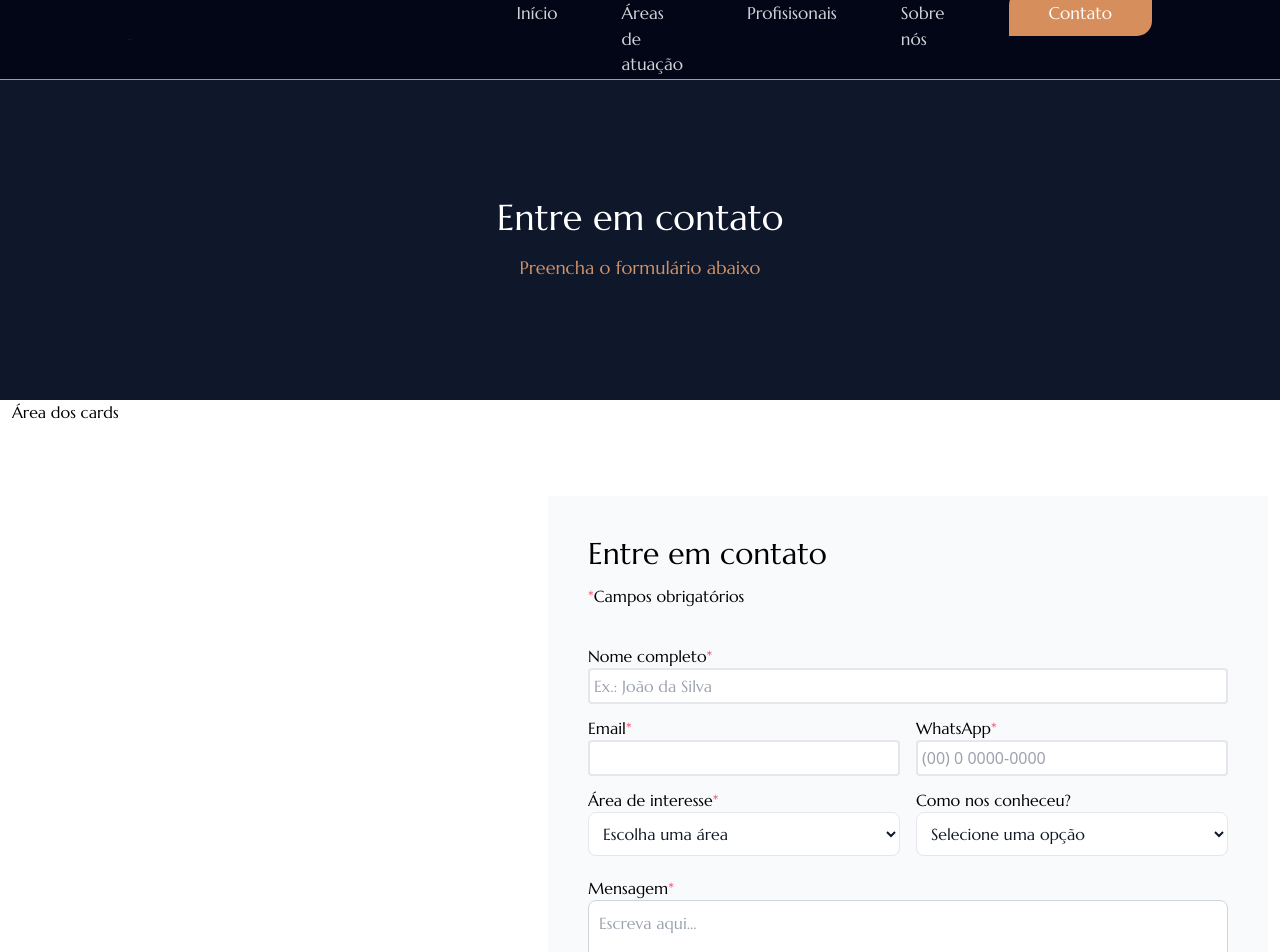
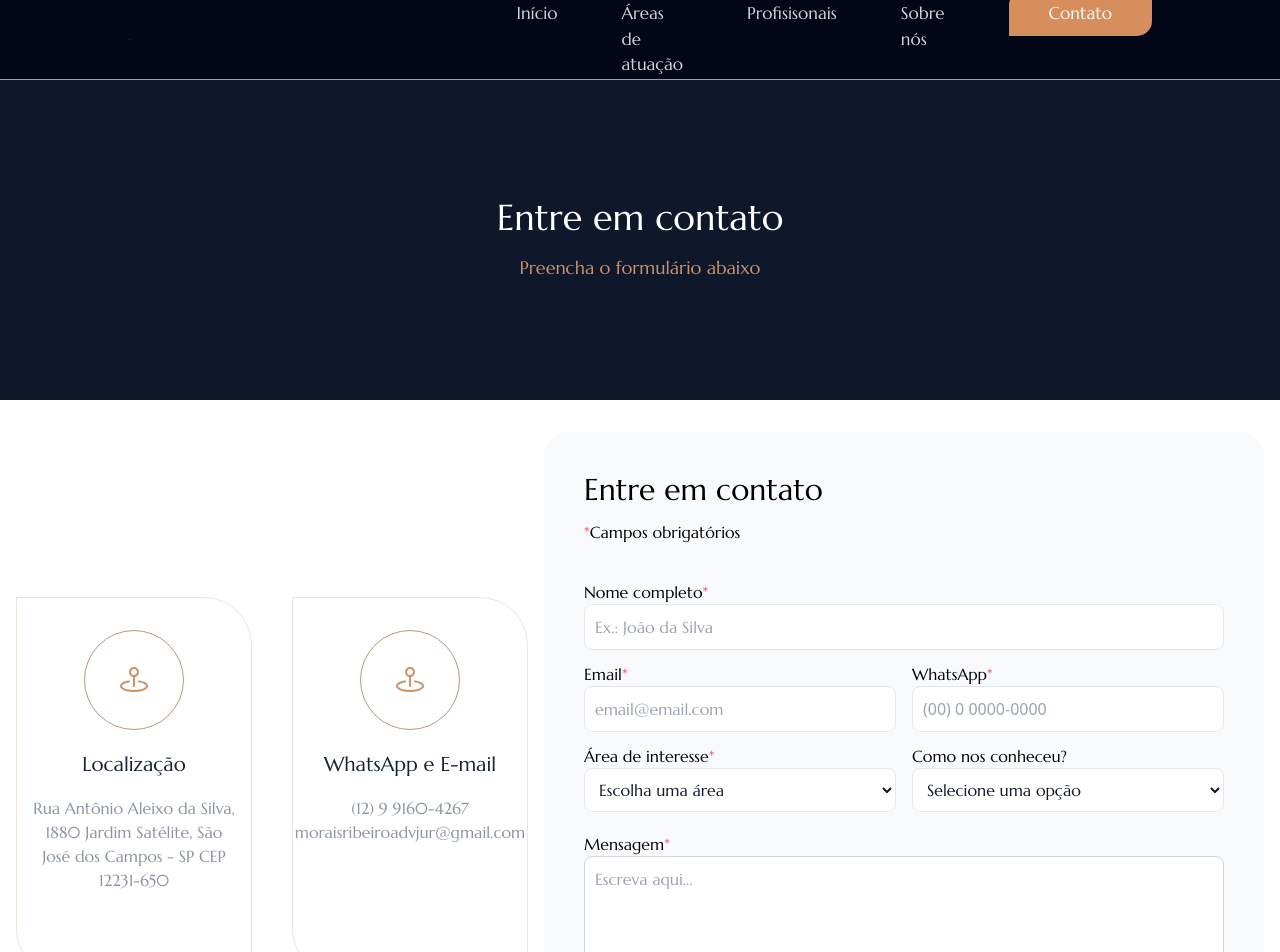
Before and after one commit to eliasacneto/moraisribeiro, a Next.js app: page /contact in a window 1280 px wide. Shown: the top 952 px of the page. Built offline with nearby package versions, Linux system fonts and the light colour scheme.

Commit message:
added card icons

```diff
--- a/app/contact/page.tsx
+++ b/app/contact/page.tsx
@@ -4,6 +4,9 @@ import Footer from '../components/Footer/Footer';
 import { Marcellus } from 'next/font/google';
 import SectionTitle from '../components/SectionTitle/SectionTitle';
 import ButtonBrown from '../components/ButtonBrown/ButtonBrown';
+import CardIcon from '../components/CardIcon/CardIcon';
+import PinLocation from '../../public/images/location.svg'
+import WhatsApp from '../../public/images/whatsapp.svg'
 
 const font = Marcellus({
     weight: ['400'],
@@ -20,36 +23,42 @@ const Contact = () => {
     return (
         <>
             <SectionTitle title='Entre em contato' subtitle='Preencha o formulário abaixo' />
-            {/* <Footer /> */}
-            {/* <div>
-                <h3>Localização</h3>
-                <p>Rua Antônio Aleixo da Silva, 1880  Jardim Satélite, São José dos Campos - SP
-                    CEP 12231-650</p>
-            </div> */}
-            <div className='flex flex-row justify-around'>
 
-                <div className='w-2/5'>
-                    Área dos cards
+            <div className='flex flex-row justify-evenly items-center  my-8'>
+                <div className='flex w-2/5 gap-10'>
+                    <CardIcon
+                        title='Localização'
+                        text='Rua Antônio Aleixo da Silva, 1880  Jardim Satélite, São José dos Campos - SP CEP 12231-650'
+                        image={PinLocation} alt='Pin Location' border="border-[#b8967e42]"
+                        rounded="rounded-tr-[3rem] rounded-bl-[3rem]"
+                    />
+                    <CardIcon
+                        title='WhatsApp e E-mail'
+                        text='(12) 9 9160-4267 moraisribeiroadvjur@gmail.com'
+                        image={PinLocation} alt='Pin Location' border="border-[#b8967e42]"
+                        rounded="rounded-tr-[3rem] rounded-bl-[3rem]"
+                    />
+
                 </div>
 
-                <div className='bg-gray-50 p-10 mt-24' >
+                <div className='bg-gray-50 p-10  rounded-3xl' >
                     <h1 className='text-3xl'>Entre em contato</h1>
                     <p className=' mt-3 mb-9'><span className='text-rose-500'>*</span>Campos obrigatórios</p>
 
                     <form className='flex flex-col w-[640px] '>
                         <label>Nome completo<span className='text-rose-500'>*</span></label>
-                        <input className='border-2 p-1  rounded' type='text' placeholder='Ex.: João da Silva' />
+                        <input className='border p-2.5 rounded-lg' type='text' placeholder='Ex.: João da Silva' />
 
                         <div className='flex flex-row justify-between gap-4 mt-3'>
                             <div className='flex flex-col rounded w-full'>
 
                                 <label> Email<span className='text-rose-500'>*</span></label>
-                                <input className='border-2 p-1 rounded w-full' type='email' />
+                                <input className='border p-2.5 rounded-lg w-full' type='email' placeholder='email@email.com' />
                             </div>
                             <div className=' flex flex-col rounded w-full'>
 
                                 <label> WhatsApp<span className='text-rose-500'>*</span></label>
-                                <input className='border-2 p-1 rounded font-sans' type='text' placeholder='(00) 0 0000-0000' />
+                                <input className='border p-2.5 rounded-lg font-sans' type='text' placeholder='(00) 0 0000-0000' />
                             </div>
                         </div>
                         <div className='flex flex-row justify-between gap-4 mt-3'>
@@ -94,6 +103,7 @@ const Contact = () => {
                     </form >
                 </div >
             </div >
+            <Footer />
         </>
     )
 }
```
Also changed, not shown: public/images/location.svg (added), public/images/whatsapp.svg (added).
